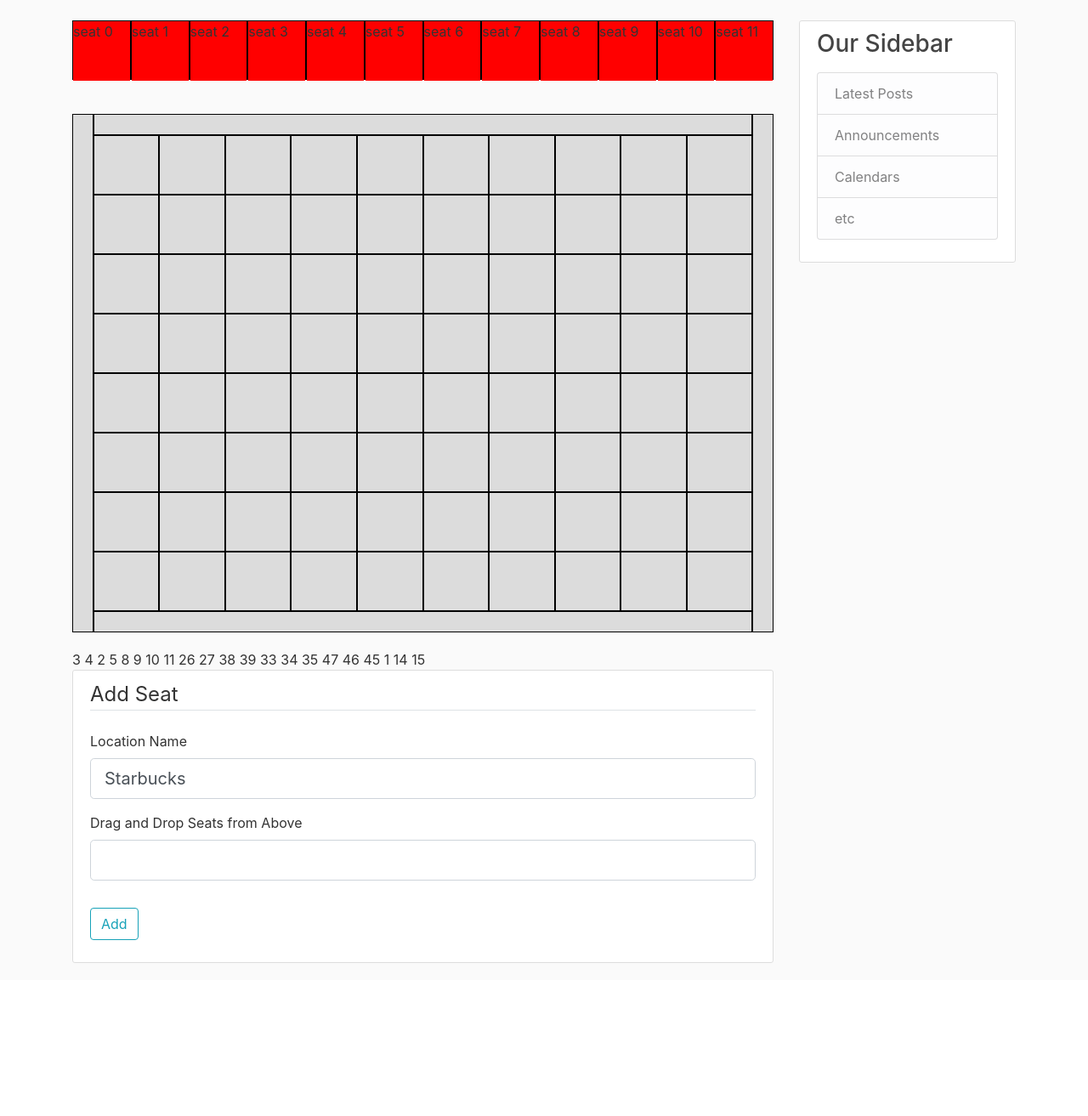
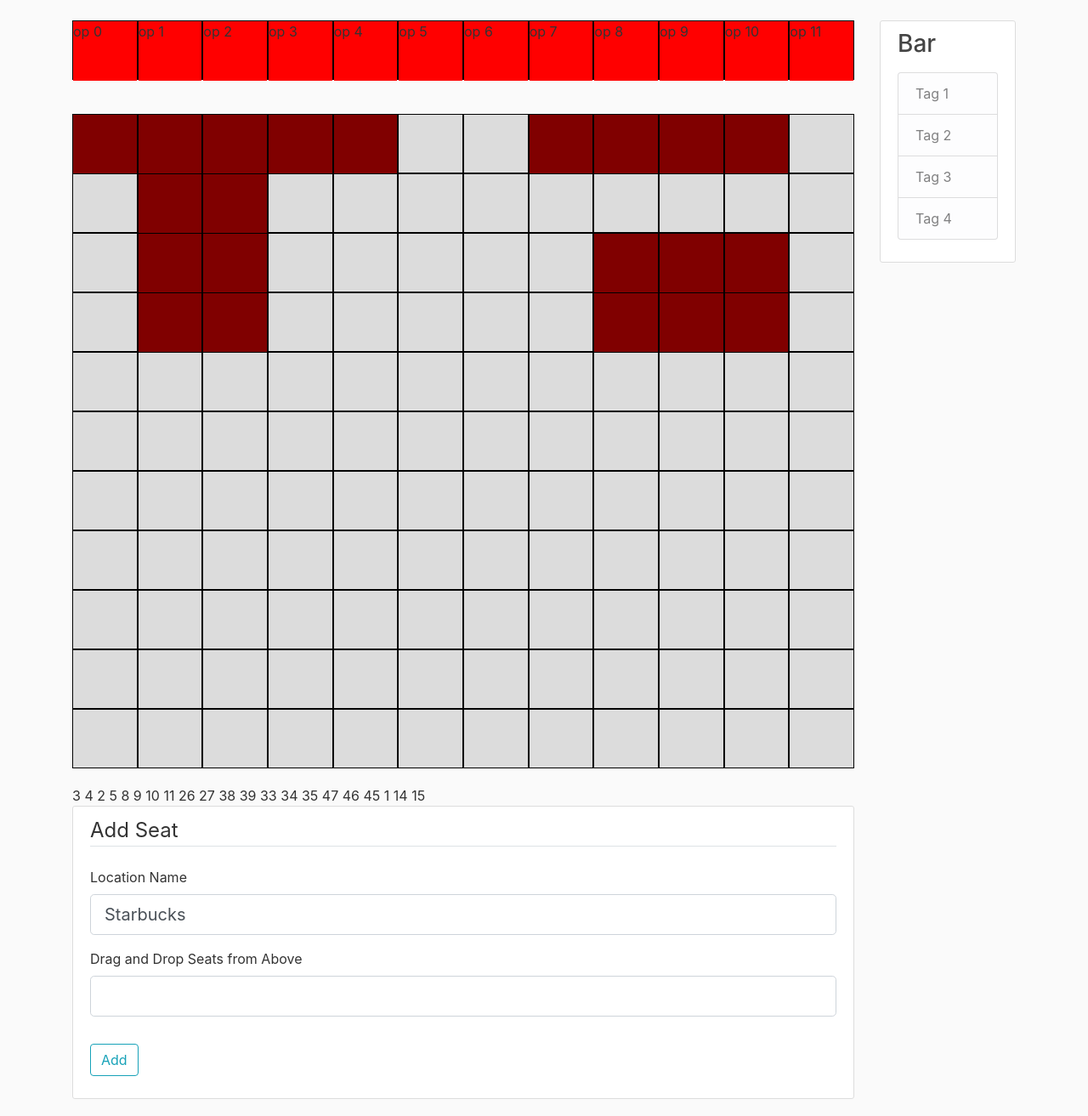
Before and after one commit to kdm951027/SeatsApp, a Flask app: a page that uses flaskblog/templates/layout.html in a window 1280 px wide. Shown: the part 56-1369 px from the top of the page at 85% size. Before the commit the page ends 1189 px from the top, so only its background shows below. Run offline with Flask 2, Linux system fonts and the light colour scheme; a user stored in the database is signed in; data comes from the database, SQL or seed files in the repository; both versions use the stored data as it was after the commit; some libraries are stand-ins or nearby versions.

Commit message:
Button for reserving seats added. And built floorplan for each location shows up correctly.

```diff
--- a/flaskblog/locations/routes.py
+++ b/flaskblog/locations/routes.py
@@ -29,6 +29,10 @@ def add_seat(locationName):
             form = SeatForm()
             location  = Location.query.filter_by(name=locationName).first_or_404()
             existing_seats = location.seats
+            seat_nums = []
+            for seat in existing_seats:
+                seat_nums.append(int(seat.seat_num))
+
             if form.validate_on_submit():
                 for s_num in form.seat_num.data.split(','):
                     seat = Seat(location_name=locationName, seat_num=int(s_num), \
@@ -43,7 +47,7 @@ def add_seat(locationName):
                 # db.session.commit()
                 flash('New Seat is Added in!','success')
                 return redirect(url_for('main.home'))
-            return render_template('add_seat.html',title='Add Seat', form=form, locationName=locationName, existing_seats=existing_seats)
+            return render_template('add_seat.html',title='Add Seat', form=form, locationName=locationName, existing_seats=existing_seats, seat_nums=seat_nums)
         else:
             return redirect(url_for('main.home'))
     return redirect(url_for('main.home'))
@@ -52,7 +56,10 @@ def add_seat(locationName):
 def show_seats(name):
     location = Location.query.filter_by(name=name).first_or_404()
     seats = Seat.query.filter_by(where=location)
-    return render_template('location.html',seats=seats, location=location)
+    seat_nums = []
+    for seat in seats:
+        seat_nums.append(int(seat.seat_num))
+    return render_template('location.html',seats=seats,seat_nums=seat_nums,location=location)
 
 @locations.route("/reserve/<int:seat_id>/<string:location_name>", methods=['GET','POST'])
 @login_required
--- /dev/null
+++ b/flaskblog/static/floorplan_style/floorplan.css
@@ -0,0 +1,129 @@
+/* .grid-container {
+  display: grid;
+  grid-template-columns: auto auto auto auto auto;
+  grid-gap: 45px;
+  background-color: #ffffff;
+  padding: 10px;
+  margin-bottom: 200px;
+
+} */
+
+/* .grid-item {
+  border: 1px solid rgba(0, 0, 0, 0.8);
+  padding: 5px;
+  font-size: 20px;
+  text-align: center;
+} */
+
+/* .occupied-seat {
+  background-color: #800000;
+  color : white;
+} */
+
+/* .seat {
+  alt: default;
+  height: auto;
+  width: auto;
+} */
+
+
+.owned-seat {
+  background-color: #FFD700;
+}
+
+.empty-seat {
+  background-color: rgba(255, 255, 255, 0.8);
+}
+
+.button1 {font-size: 10px;}
+
+div.seat_name {
+  font-size: small;
+}
+
+/* draggable for floorplan design */
+.droppable.draggable-dropzone--occupied{
+  height: 70px;
+  width: auto;
+}
+
+.draggable{
+  height: 70px;
+  width: auto;
+}
+
+.droppable{
+  height: 70px;
+  width: auto;
+}
+
+.added_seat {
+  background-color: #800000;
+  color : white;
+}
+
+.seat_blocks {
+  height: 70px;
+  margin-left: auto;
+  margin-right: auto;
+  width: auto;
+}
+
+.occupied_seat_blocks {
+  height: 70px;
+  margin-left: auto;
+  margin-right: auto;
+  width: auto;
+  background-image: url( ../profile_pics/default.jpg );
+  background-size: 100% 100%;
+  background-repeat: no-repeat;
+  text-align: center;
+  vertical-align: sub;
+  /* opacity: 0.5; */
+}
+
+.btn-group-xs > .btn, .btn-xs {
+  padding: .25rem .3rem;
+  font-size: .750rem;
+  line-height: .5;
+  border-radius: .2rem;
+}
+
+.floor {
+  display: grid;
+  height: 770px;
+  grid-template-columns:repeat(12, 1fr);
+  grid-template-rows:repeat(11, 70px);
+  grid-template-areas:
+    "s1 s2 s3 s4 s5 s6 s7 s8 s9 s10 s11 s12"
+    "s13 s14 s15 s16 s17 s18 s19 s20 s21 s22 s23 s24"
+    "s25 s26 s27 s28 s29 s30 s31 s32 s33 s34 s35 s36"
+    "s37 s38 s39 s40 s41 s42 s43 s44 s45 s46 s47 s48"
+    "s49 s50 s51 s52 s53 s54 s55 s56 s57 s58 s59 s60"
+    "s61 s62 s63 s64 s65 s66 s67 s68 s69 s70 s71 s72"
+    "s73 s74 s75 s76 s77 s78 s79 s80 s81 s82 s83 s84"
+    "s85 s86 s87 s88 s89 s90 s91 s92 s93 s94 s95 s96"
+    "s97 s98 s99 s100 s101 s102 s103 s104 s105 s106 s107 s108"
+    "s109 s110 s111 s112 s113 s114 s115 s116 s117 s118 s119 s120"
+    "s121 s122 s123 s124 s125 s126 s127 s128 s129 s130 s131 s132";
+
+  background-color: #DCDCDC;
+  margin-bottom: 20px;
+}
+
+.floor > div {
+  border: 1px solid #000000;
+}
+
+.floor_options {
+  display: grid;
+  grid-template-columns: repeat(12, 1fr);
+  grid-template-rows: 70px;
+  grid-template-areas:
+    "op1 op2 op3 op4 op5 op6 op7 op8 op9 op10 op11 op12";
+  margin-bottom : 40px;
+}
+
+.floor_options > div {
+  border: 1px solid #000000;
+}
--- a/flaskblog/static/floorplans/floorplan.css
+++ /dev/null
@@ -1,53 +0,0 @@
-/* draggable for floorplan design */
-.droppable.draggable-dropzone--occupied{
-  height: 70px;
-  width: auto;
-}
-
-.draggable{
-  height: 70px;
-  width: auto;
-}
-
-.droppable{
-  height: 70px;
-  width: auto;
-}
-
-
-.floor {
-  display: grid;
-  height: 610px;
-  grid-template-columns:3% repeat(10, 1fr) 3%;
-  grid-template-rows: 25px repeat(8, 70px) 25px;
-  grid-template-areas:
-    "ww nw nw nw nw nw nw nw nw nw nw ew"
-    "ww s1 s2 s3 s4 s5 s6 s7 s8 s9 s10 ew"
-    "ww s11 s12 s13 s14 s15 s16 s17 s18 s19 s20 ew"
-    "ww s21 s22 s23 s24 s25 s26 s27 s28 s29 s30 ew"
-    "ww s31 s32 s33 s34 s35 s36 s37 s38 s39 s40 ew"
-    "ww s41 s42 s43 s44 s45 s46 s47 s48 s49 s50 ew"
-    "ww s51 s52 s53 s54 s55 s56 s57 s58 s59 s60 ew"
-    "ww s61 s62 s63 s64 s65 s66 s67 s68 s69 s70 ew"
-    "ww s71 s72 s73 s74 s75 s76 s77 s78 s79 s80 ew"
-    "ww sw sw sw sw sw sw sw sw sw sw ew";
-  background-color: #DCDCDC;
-  margin-bottom: 20px;
-}
-
-.floor > div {
-  border: 1px solid #000000;
-}
-
-.floor_options {
-  display: grid;
-  grid-template-columns: repeat(12, 1fr);
-  grid-template-rows: 70px;
-  grid-template-areas:
-    "em1 op1 op2 op3 op4 op5 op6 op7 op8 op9 op10 em2";
-  margin-bottom : 40px;
-}
-
-.floor_options > div {
-  border: 1px solid #000000;
-}
--- a/flaskblog/templates/add_seat.html
+++ b/flaskblog/templates/add_seat.html
@@ -4,23 +4,22 @@
 
   <div class="floor_options">
     {%for i in range(0, 12)%}
-    <div class="block">
+    <div class="draggable_container">
           <div style="background-color: white;" class="droppable draggable-dropzone--occupied">
-            <div style=" background-color: red;" class="draggable">seat {{i}}</div>
+            <div style=" background-color: red;" class="draggable">op {{i}}</div>
           </div>
     </div>
     {% endfor %}
   </div>
 
   <div class="floor">
-    <div style="grid-area: ww"></div>
-    <div style="grid-area: nw"></div>
-    <div style="grid-area: sw"></div>
-    <div style="grid-area: ew"></div>
-
-    {%for i in range(1, 81)%}
-      <div class="block" style="grid-area:s{{i}}" id="{{i}}">
-        <div class="droppable"></div>
+    {%for i in range(1, 133)%}
+      <div class="draggable_container" style="grid-area:s{{i}}" id="{{i}}">
+        {% if i in seat_nums %}
+          <div class="seat_blocks added_seat"></div>
+        {% else %}
+          <div class="droppable"></div>
+        {% endif %}
       </div>
     {% endfor %}
   </div>
@@ -107,7 +106,7 @@
 
 
 
-    const containers = document.querySelectorAll('.block');
+    const containers = document.querySelectorAll('.draggable_container');
     const droppable = new Draggable.Droppable(containers, {
       draggable: '.draggable',
       droppable: '.droppable'
--- a/flaskblog/templates/layout.html
+++ b/flaskblog/templates/layout.html
@@ -8,7 +8,7 @@
   <!-- Bootstrap CSS -->
   <link rel="stylesheet" href="https://stackpath.bootstrapcdn.com/bootstrap/4.3.1/css/bootstrap.min.css" integrity="sha384-ggOyR0iXCbMQv3Xipma34MD+dH/1fQ784/j6cY/iJTQUOhcWr7x9JvoRxT2MZw1T" crossorigin="anonymous">
   <link rel="stylesheet" href="{{url_for('static', filename='main.css')}}">
-  <link rel="stylesheet" href="{{url_for('static', filename='floorplans/floorplan.css')}}">
+  <link rel="stylesheet" href="{{url_for('static', filename='floorplan_style/floorplan.css')}}">
 
   <!-- Optional JavaScript -->
     <!-- jQuery first, then Popper.js, then Bootstrap JS -->
@@ -55,7 +55,7 @@
   </header>
     <main role="main" class="container">
       <div class="row">
-        <div class="col-md-9">
+        <div class="col-md-10">
           {% with messages = get_flashed_messages(with_categories=true) %}
             {% if messages %}
               {% for category, message in messages %}
@@ -67,15 +67,15 @@
           {% endwith %}
           {% block content %}{% endblock %}
         </div>
-        <div class="col-md-3">
+        <div class="col-md-2">
           <div class="content-section">
-            <h3>Our Sidebar</h3>
+            <h3>Bar</h3>
             <p class='text-muted'>
               <ul class="list-group">
-                <li class="list-group-item list-group-item-light">Latest Posts</li>
-                <li class="list-group-item list-group-item-light">Announcements</li>
-                <li class="list-group-item list-group-item-light">Calendars</li>
-                <li class="list-group-item list-group-item-light">etc</li>
+                <li class="list-group-item list-group-item-light">Tag 1</li>
+                <li class="list-group-item list-group-item-light">Tag 2</li>
+                <li class="list-group-item list-group-item-light">Tag 3</li>
+                <li class="list-group-item list-group-item-light">Tag 4</li>
               </ul>
             </p>
           </div>
```
Also changed, not shown: flaskblog/static/main.css (+0 -91 lines), flaskblog/templates/location.html (+17 -3 lines), flaskblog/site.db, flaskblog/static/img/default.jpg (added).
